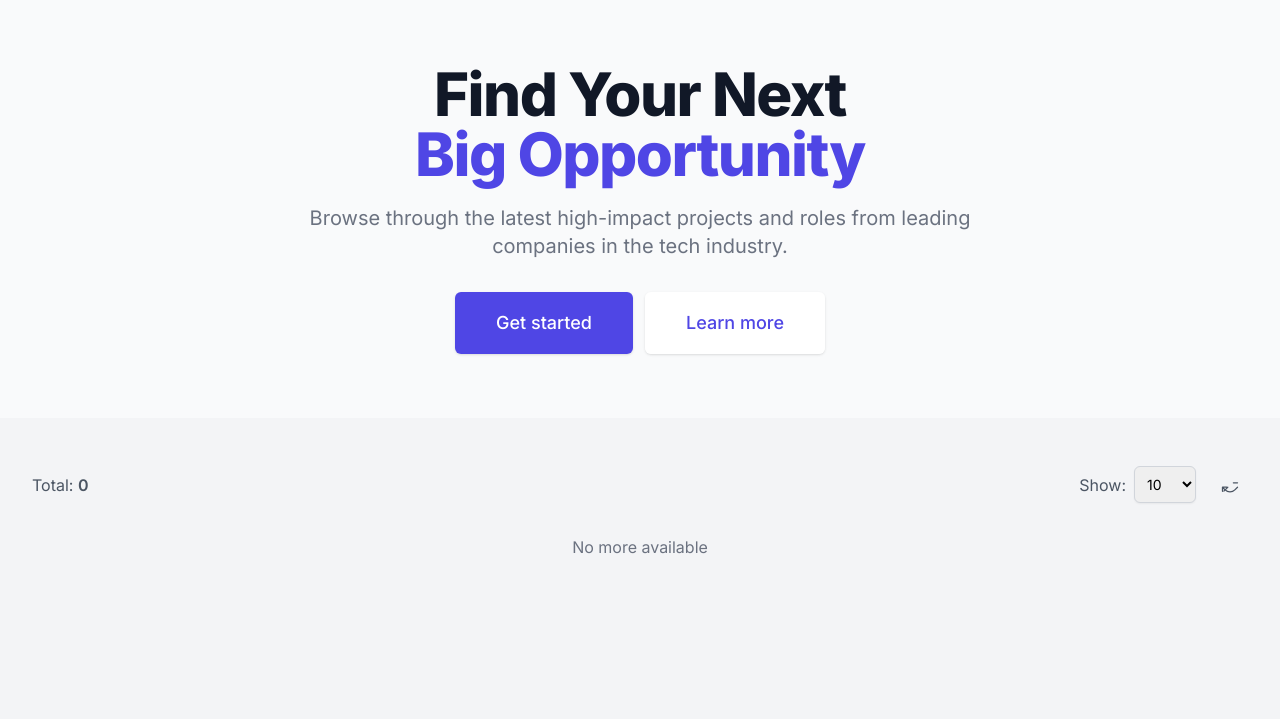
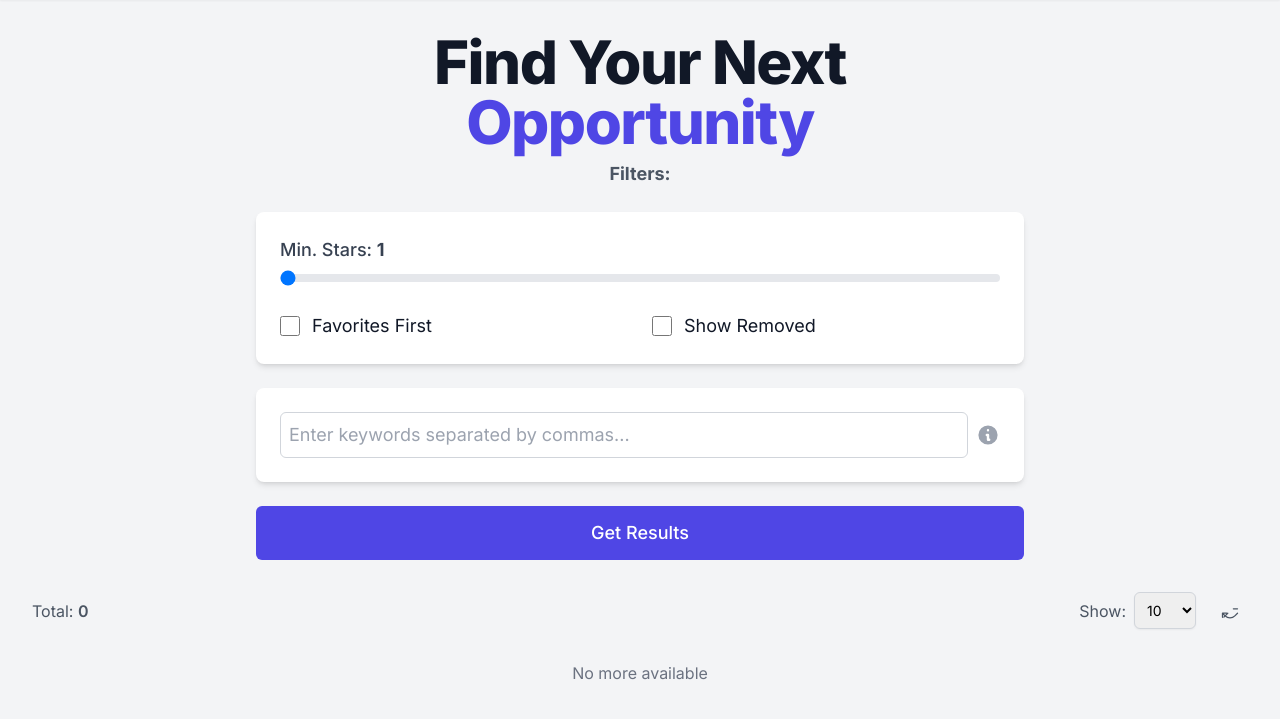
Before and after one commit to brendondgr/Fellowship-Finder, a Flask app: page / in a window 1280 px wide. Shown: the part 64-783 px from the top of the page. Run offline with Flask 3, Linux system fonts and the light colour scheme; data that the repository does not hold is empty; some libraries are stand-ins or nearby versions.

Commit message:
Slight changes to front-end

```diff
--- a/app.py
+++ b/app.py
@@ -18,7 +18,15 @@ def get_fellowships():
     page = request.args.get('page', 1, type=int)
     per_page = request.args.get('per_page', 10, type=int)
 
-    fellowships_df = data_manager.get_visible_fellowships()
+    # Extract filters from request arguments
+    filters = {
+        'min_stars': request.args.get('min_stars', 1, type=int),
+        'favorites_first': request.args.get('favorites_first', 'false').lower() == 'true',
+        'show_removed': request.args.get('show_removed', 'false').lower() == 'true',
+        'keywords': [kw.strip() for kw in request.args.get('keywords', '').split(',') if kw.strip()]
+    }
+
+    fellowships_df = data_manager.get_filtered_fellowships(filters)
     total_count = len(fellowships_df)
 
     start = (page - 1) * per_page
--- a/static/index.js
+++ b/static/index.js
@@ -5,6 +5,25 @@ document.addEventListener('DOMContentLoaded', () => {
     let itemsPerPage = document.getElementById('items-per-page').value;
     let recentlyRemovedId = null;
     let undoTimeout = null;
+
+    // --- Filter and Search Elements ---
+    const getResultsBtn = document.getElementById('get-results-btn');
+    const minStarsSlider = document.getElementById('min-stars');
+    const minStarsValue = document.getElementById('min-stars-value');
+    const favoritesFirstCheckbox = document.getElementById('favorites-first');
+    const showRemovedCheckbox = document.getElementById('show-removed');
+    const searchInput = document.getElementById('search-input');
+    const refreshBtn = document.getElementById('refresh-btn');
+
+    minStarsSlider.addEventListener('input', () => {
+        minStarsValue.textContent = minStarsSlider.value;
+    });
+
+    getResultsBtn.addEventListener('click', () => {
+        currentPage = 1;
+        fellowshipCardsContainer.innerHTML = '';
+        fetchFellowships();
+    });
 
     const itemsPerPageSelector = document.getElementById('items-per-page');
     itemsPerPageSelector.addEventListener('change', () => {
@@ -41,7 +60,6 @@ document.addEventListener('DOMContentLoaded', () => {
     const browserFirefox = document.getElementById('browser-firefox');
     const notificationContainer = document.getElementById('notification-container');
     const notificationMessage = document.getElementById('notification-message');
-    const refreshBtn = document.getElementById('refresh-btn');
 
     function showNotification(message, isError = false) {
         notificationMessage.textContent = message;
@@ -64,7 +82,7 @@ document.addEventListener('DOMContentLoaded', () => {
                     if(data.success) {
                         currentPage = 1;
                         fellowshipCardsContainer.innerHTML = '';
-                        fetchFellowships();
+                        fetchFellowships(); // Re-fetch with current filters
                         showNotification('Data refreshed successfully!');
                     } else {
                         showNotification(data.error || 'Failed to refresh data.', true);
@@ -165,7 +183,21 @@ document.addEventListener('DOMContentLoaded', () => {
     }
 
     function fetchFellowships() {
-        fetch(`/api/fellowships?page=${currentPage}&per_page=${itemsPerPage}`)
+        const minStars = minStarsSlider.value;
+        const favoritesFirst = favoritesFirstCheckbox.checked;
+        const showRemoved = showRemovedCheckbox.checked;
+        const keywords = searchInput.value;
+
+        const queryParams = new URLSearchParams({
+            page: currentPage,
+            per_page: itemsPerPage,
+            min_stars: minStars,
+            favorites_first: favoritesFirst,
+            show_removed: showRemoved,
+            keywords: keywords
+        });
+
+        fetch(`/api/fellowships?${queryParams.toString()}`)
             .then(response => response.json())
             .then(data => {
                 document.getElementById('total-opportunities').textContent = data.total_count;
@@ -310,7 +342,11 @@ document.addEventListener('DOMContentLoaded', () => {
             .then(response => response.json())
             .then(data => {
                 if (data.success) {
-                    document.getElementById('total-opportunities').textContent = data.total_count;
+                    const totalElement = document.getElementById('total-opportunities');
+                    let currentTotal = parseInt(totalElement.textContent, 10);
+                    if (!isNaN(currentTotal)) {
+                        totalElement.textContent = currentTotal - 1;
+                    }
                 }
             })
             .catch(error => console.error('Error removing fellowship:', error));
--- a/templates/index.html
+++ b/templates/index.html
@@ -38,34 +38,59 @@
     </header>
 
     <main>
-        <!-- Hero Section -->
-        <div class="bg-gray-50">
-            <div class="container mx-auto py-16 px-4 sm:px-6 lg:px-8 text-center">
-                <h2 class="text-4xl font-extrabold tracking-tight text-gray-900 sm:text-5xl md:text-6xl">
-                    <span class="block">Find Your Next</span>
-                    <span class="block text-indigo-600">Big Opportunity</span>
+        <div class="container mx-auto py-8 px-4 sm:px-6 lg:px-8">
+            <div class="max-w-3xl mx-auto">
+                <!-- Title -->
+                <h2 class="text-4xl font-extrabold tracking-tight text-gray-900 sm:text-5xl md:text-6xl text-center mb-2">
+                    <span class="block">Find Your Next <span class="text-indigo-600">Opportunity</span></span>
                 </h2>
-                <p class="mt-3 max-w-md mx-auto text-base text-gray-500 sm:text-lg md:mt-5 md:text-xl md:max-w-3xl">
-                    Browse through the latest high-impact projects and roles from leading companies in the tech industry.
-                </p>
-                <div class="mt-5 max-w-md mx-auto sm:flex sm:justify-center md:mt-8">
-                    <div class="rounded-md shadow">
-                        <a href="#" class="w-full flex items-center justify-center px-8 py-3 border border-transparent text-base font-medium rounded-md text-white bg-indigo-600 hover:bg-indigo-700 md:py-4 md:text-lg md:px-10">
-                            Get started
-                        </a>
+                <p class="text-center text-lg font-bold text-gray-600 mb-6">Filters:</p>
+
+                <!-- Filters Section -->
+                <div class="bg-white p-6 rounded-lg shadow-md mb-6">
+                    <div class="grid grid-cols-1 gap-6">
+                        <!-- Min. Stars Slider -->
+                        <div>
+                            <label for="min-stars" class="block text-lg font-medium text-gray-700">Min. Stars: <span id="min-stars-value" class="font-bold">1</span></label>
+                            <input type="range" id="min-stars" name="min-stars" min="1" max="4" value="1" class="w-full h-2 bg-gray-200 rounded-lg appearance-none cursor-pointer">
                         </div>
-                    <div class="mt-3 rounded-md shadow sm:mt-0 sm:ml-3">
-                        <a href="#" class="w-full flex items-center justify-center px-8 py-3 border border-transparent text-base font-medium rounded-md text-indigo-600 bg-white hover:bg-gray-50 md:py-4 md:text-lg md:px-10">
-                            Learn more
-                        </a>
+                        <!-- Checkboxes -->
+                        <div class="grid grid-cols-2 gap-6">
+                            <div class="flex items-center">
+                                <input id="favorites-first" name="favorites-first" type="checkbox" class="h-5 w-5 text-indigo-600 focus:ring-indigo-500 border-gray-300 rounded">
+                                <label for="favorites-first" class="ml-3 block text-lg text-gray-900">Favorites First</label>
+                            </div>
+                            <div class="flex items-center">
+                                <input id="show-removed" name="show-removed" type="checkbox" class="h-5 w-5 text-indigo-600 focus:ring-indigo-500 border-gray-300 rounded">
+                                <label for="show-removed" class="ml-3 block text-lg text-gray-900">Show Removed</label>
                             </div>
                         </div>
                     </div>
                 </div>
 
-        <!-- Body Section -->
-        <div class="py-12">
-            <div class="container mx-auto px-4 sm:px-6 lg:px-8">
+                <!-- Search Section -->
+                <div class="bg-white p-6 rounded-lg shadow-md mb-6">
+                    <div class="flex items-center">
+                        <input type="text" id="search-input" placeholder="Enter keywords separated by commas..." class="flex-grow p-2 border border-gray-300 rounded-md focus:ring-indigo-500 focus:border-indigo-500 text-lg">
+                        <div class="relative ml-2 group">
+                            <svg class="h-6 w-6 text-gray-400" xmlns="http://www.w3.org/2000/svg" viewBox="0 0 20 20" fill="currentColor">
+                                <path fill-rule="evenodd" d="M18 10a8 8 0 11-16 0 8 8 0 0116 0zm-7-4a1 1 0 11-2 0 1 1 0 012 0zM9 9a1 1 0 000 2v3a1 1 0 001 1h1a1 1 0 100-2v-3a1 1 0 00-1-1H9z" clip-rule="evenodd" />
+                            </svg>
+                            <div class="absolute bottom-full mb-2 w-64 p-2 bg-gray-800 text-white text-sm rounded-md opacity-0 group-hover:opacity-100 transition-opacity duration-300 pointer-events-none z-10">
+                                Enter keywords to search in Title, Description, and Tags. Separate multiple keywords with a comma. The search is case-insensitive. Results will be ordered by the number of keyword matches.
+                            </div>
+                        </div>
+                    </div>
+                </div>
+
+                <!-- Get Results Button -->
+                <div class="text-center mb-8">
+                    <button id="get-results-btn" class="w-full px-8 py-3 border border-transparent text-lg font-medium rounded-md text-white bg-indigo-600 hover:bg-indigo-700">
+                        Get Results
+                    </button>
+                </div>
+            </div>
+
             <!-- Data Availability Notification -->
             <div id="notification-area" class="hidden bg-red-100 border border-red-400 text-red-700 px-4 py-3 rounded relative mb-6" role="alert">
                 <strong class="font-bold">No Processed Data Found!</strong>
--- a/utils/data_manager.py
+++ b/utils/data_manager.py
@@ -70,6 +70,49 @@ class DataManager:
             return pd.DataFrame()
         return self.df[self.df['show'] == 1]
 
+    def get_filtered_fellowships(self, filters):
+        if self.df is None:
+            return pd.DataFrame()
+
+        df_filtered = self.df.copy()
+
+        # Filter by 'show' status
+        if not filters.get('show_removed', False):
+            df_filtered = df_filtered[df_filtered['show'] == 1]
+
+        # Filter by minimum stars
+        min_stars = filters.get('min_stars', 1)
+        if min_stars > 1:
+            df_filtered = df_filtered[df_filtered['interest_rating'] >= min_stars]
+
+        # Handle 'favorites_first' sorting
+        if filters.get('favorites_first', False):
+            df_filtered = df_filtered.sort_values(by='favorited', ascending=False)
+
+        # Handle search keywords
+        keywords = filters.get('keywords', [])
+        if keywords:
+            df_filtered['keyword_matches'] = df_filtered.apply(
+                lambda row: self._count_keyword_matches(row, keywords), axis=1
+            )
+            df_filtered = df_filtered[df_filtered['keyword_matches'] > 0]
+            df_filtered = df_filtered.sort_values(by='keyword_matches', ascending=False)
+
+        return df_filtered
+
+    def _count_keyword_matches(self, row, keywords):
+        count = 0
+        search_text = ' '.join([
+            str(row.get('title', '')),
+            str(row.get('description', '')),
+            str(row.get('subjects', ''))
+        ]).lower()
+
+        for keyword in keywords:
+            if keyword.lower() in search_text:
+                count += 1
+        return count
+
     def update_fellowship_status(self, fellowship_id, status_type, value):
         if self.df is None:
             return False
```
Lines whose indentation alone changed are shown as unchanged.
